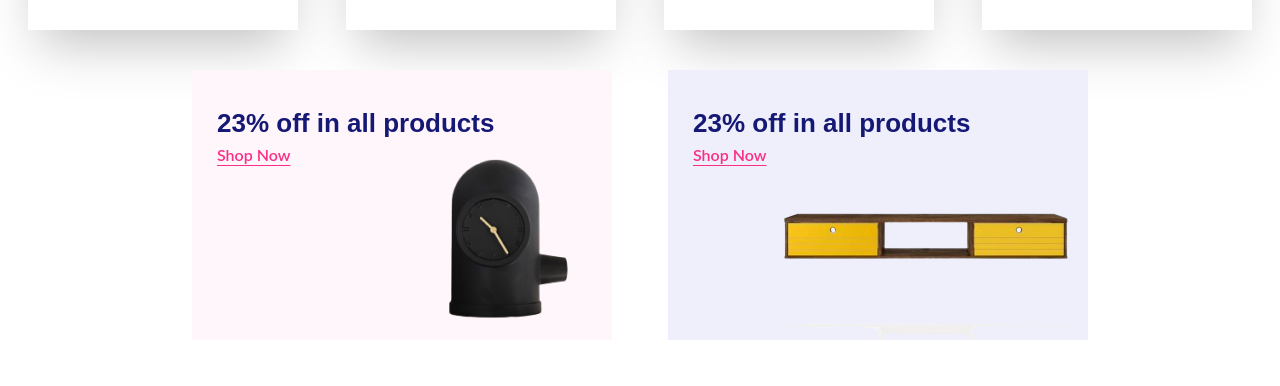
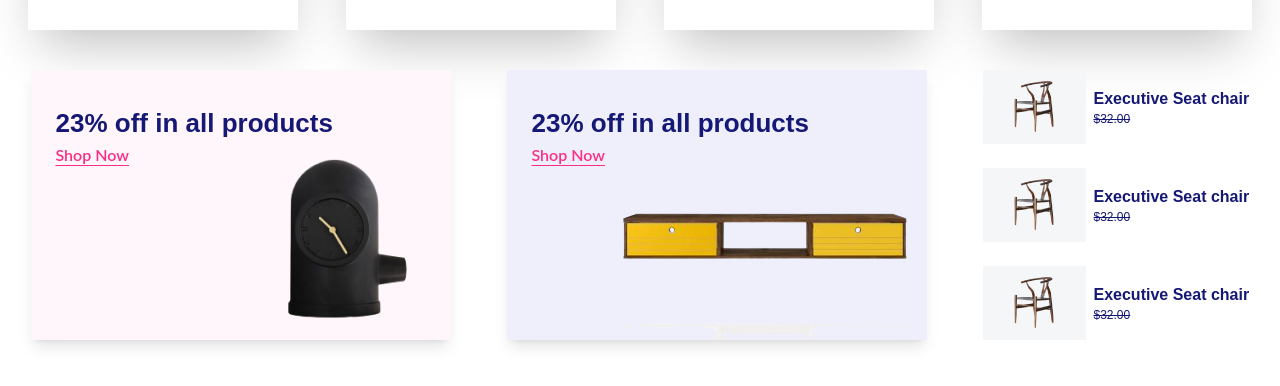
Before and after one commit to yasinn-arafat/Hekto, a React (Vite) app: page / in a window 1280 px wide. Shown: the part 3237-3623 px from the top of the page. Built offline with nearby package versions, Linux system fonts and the light colour scheme.

Commit message:
Trnding Product Complete

```diff
--- a/src/Component/HomeComponent/TrendingProducts/TrendingProducts.jsx
+++ b/src/Component/HomeComponent/TrendingProducts/TrendingProducts.jsx
@@ -13,6 +13,7 @@ const TrendingProducts = () => {
         <div className="container">
           <div>
             <CommonTitle Title={"Trending Products"} />
+
             <div className="flex items-center gap-x-12 justify-center pt-10 cursor-pointer ">
               <OfferCard
                 className={
@@ -134,8 +135,9 @@ const TrendingProducts = () => {
                 </div>
               </OfferCard>
             </div>
+
             <div className="pt-10 flex justify-center gap-x-14">
-              <div className="w-[420px] h-[270px] bg-[#FFF6FB] relative">
+              <div className="w-[420px] h-[270px] bg-[#FFF6FB] relative shadow-lg">
                 <div className="pt-[34px] pl-[25px]">
                   <h5 className="font-JosefinFont font-semibold text-[#151875] text-[26px]">
                     23% off in all products
@@ -153,7 +155,8 @@ const TrendingProducts = () => {
                   </picture>
                 </div>
               </div>
-              <div className="w-[420px] h-[270px] bg-[#EEEFFB] relative">
+
+              <div className="w-[420px] h-[270px] bg-[#EEEFFB] relative shadow-lg">
                 <div className="pt-[34px] pl-[25px]">
                   <h5 className="font-JosefinFont font-semibold text-[#151875] text-[26px]">
                     23% off in all products
@@ -171,6 +174,56 @@ const TrendingProducts = () => {
                   </picture>
                 </div>
               </div>
+
+              <div className="w-[267px] flex flex-col justify-between">
+                <div className="w-full h-[74px] flex items-center gap-x-2">
+                  <div className="w-[103px] h-[74px] bg-[#F5F6F8] flex flex-col items-center justify-center">
+                    <picture>
+                      <img src={TrendingImgBottom3} alt={TrendingImgBottom3} />
+                    </picture>
+                  </div>
+                  <div>
+                    <h5 className="text-base text-[#151875] font-JosefinFont font-semibold">
+                      Executive Seat chair
+                    </h5>
+                    <p className="text-xs text-[#151875] font-JosefinFont font-normal line-through">
+                      $32.00
+                    </p>
+                  </div>
+                </div>
+
+                <div className="w-full h-[74px] flex items-center gap-x-2">
+                  <div className="w-[103px] h-[74px] bg-[#F5F6F8] flex flex-col items-center justify-center">
+                    <picture>
+                      <img src={TrendingImgBottom3} alt={TrendingImgBottom3} />
+                    </picture>
+                  </div>
+                  <div>
+                    <h5 className="text-base text-[#151875] font-JosefinFont font-semibold">
+                      Executive Seat chair
+                    </h5>
+                    <p className="text-xs text-[#151875] font-JosefinFont font-normal line-through">
+                      $32.00
+                    </p>
+                  </div>
+                </div>
+
+                <div className="w-full h-[74px] flex items-center gap-x-2">
+                  <div className="w-[103px] h-[74px] bg-[#F5F6F8] flex flex-col items-center justify-center">
+                    <picture>
+                      <img src={TrendingImgBottom3} alt={TrendingImgBottom3} />
+                    </picture>
+                  </div>
+                  <div>
+                    <h5 className="text-base text-[#151875] font-JosefinFont font-semibold">
+                      Executive Seat chair
+                    </h5>
+                    <p className="text-xs text-[#151875] font-JosefinFont font-normal line-through">
+                      $32.00
+                    </p>
+                  </div>
+                </div>
+              </div>
             </div>
           </div>
         </div>
```
